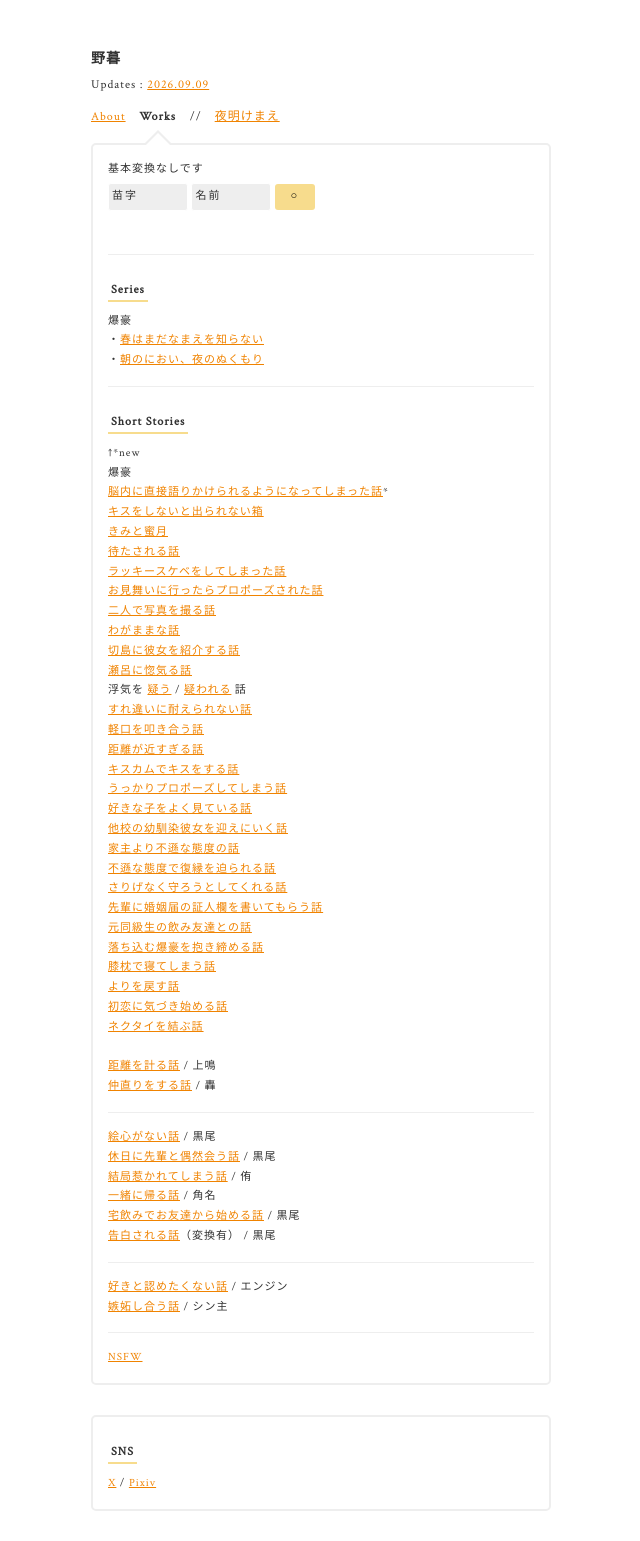
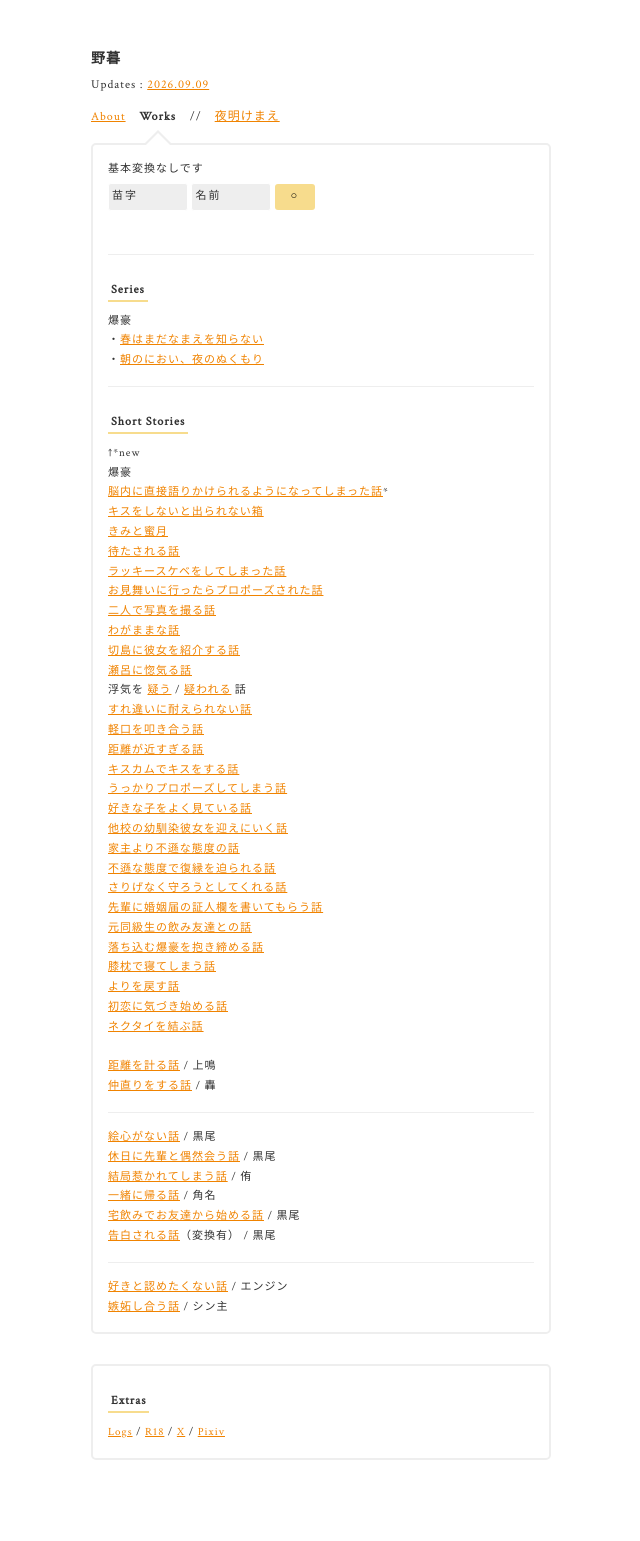
Before and after one commit to bisqhq/bisqhq.github.io, a Jekyll site: the page works.html, which Jekyll copies as it is, in a window 1280 px wide. Shown: the whole page, without its empty margins (319-959 px from the left). Built offline with Jekyll 4.4.1, drawn with Linux system fonts in a browser that asks for light colours; some web fonts are replaced; after the commit the page ends 1490 px from its top, so only the background shows below that.

Commit message:
Update works.html

```diff
--- a/works.html
+++ b/works.html
@@ -80,13 +80,11 @@
         <hr>
         <a href="novel/novel36.html">好きと認めたくない話</a> / エンジン<br>
         <a href="novel/novel35.html">嫉妬し合う話</a> / シン主<br>
-        <hr>
-        <a href="R/R.html">NSFW</a><br>
     </div>
 
     <div class="text">
-        <h2>SNS</h2><br>
-        <a href="https://x.com/bisquenote">X</a> / <a href="https://www.pixiv.net/users/124745445">Pixiv</a><a href="https://www.pixiv.net/users/120590362"></a>
+        <h2>Extras</h2><br>
+        <a href="log/log.html">Logs</a> / <a href="R/R.html">R18</a> / <a href="https://x.com/bisquenote">X</a> / <a href="https://www.pixiv.net/users/124745445">Pixiv</a><a href="https://www.pixiv.net/users/120590362"></a>
     </div>
 
 </div><!-- /.wrp -->
```
